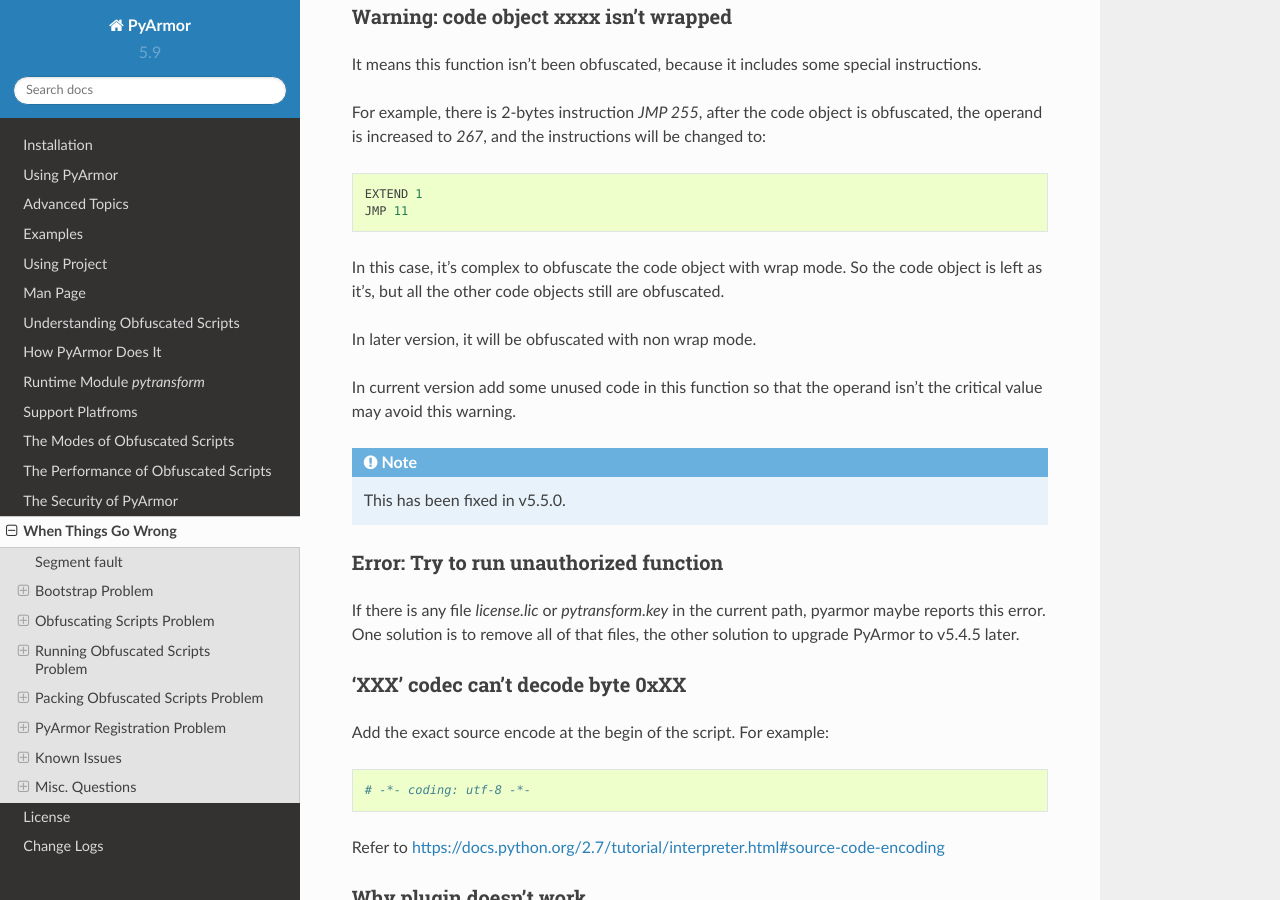
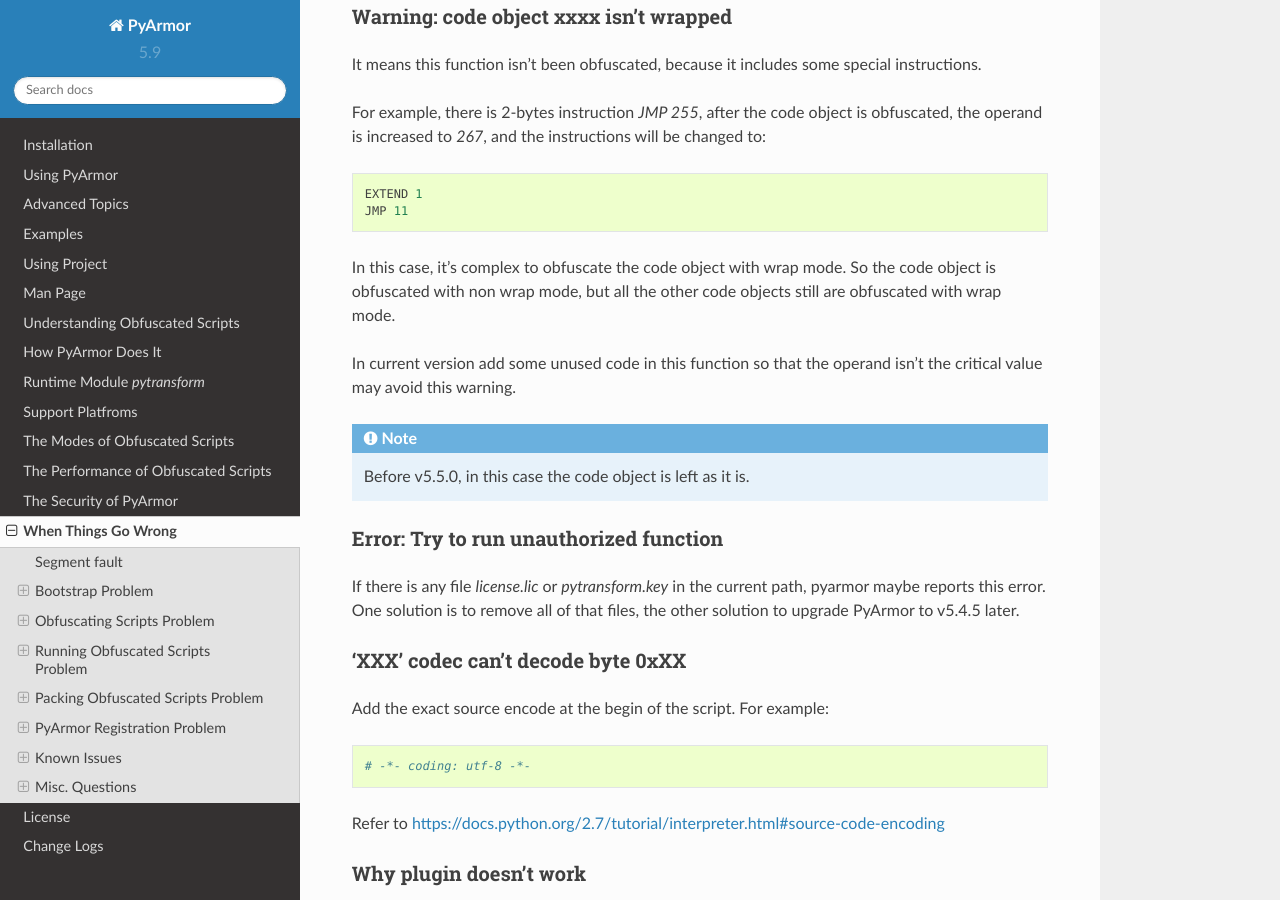
Before and after one commit to dashingsoft/pyarmor, a Sphinx documentation site: the page built from docs/questions.rst, in a window 1280 px wide and 900 px high, scrolled down 3060 px. Built offline with Sphinx 7.4.7 and the Read the Docs theme 2.0.0, drawn with Linux system fonts in a browser that asks for light colours.

Commit message:
Refine wrap code question

```diff
--- a/docs/questions.rst
+++ b/docs/questions.rst
@@ -150,17 +150,15 @@
     JMP 11
 
 In this case, it's complex to obfuscate the code object with wrap
-mode. So the code object is left as it's, but all the other code
-objects still are obfuscated.
-
-In later version, it will be obfuscated with non wrap mode.
+mode. So the code object is obfuscated with non wrap mode, but all the
+other code objects still are obfuscated with wrap mode.
 
 In current version add some unused code in this function so that the
 operand isn't the critical value may avoid this warning.
 
 .. note::
 
-   This has been fixed in v5.5.0.
+   Before v5.5.0, in this case the code object is left as it is.
 
 
 Error: Try to run unauthorized function
```
